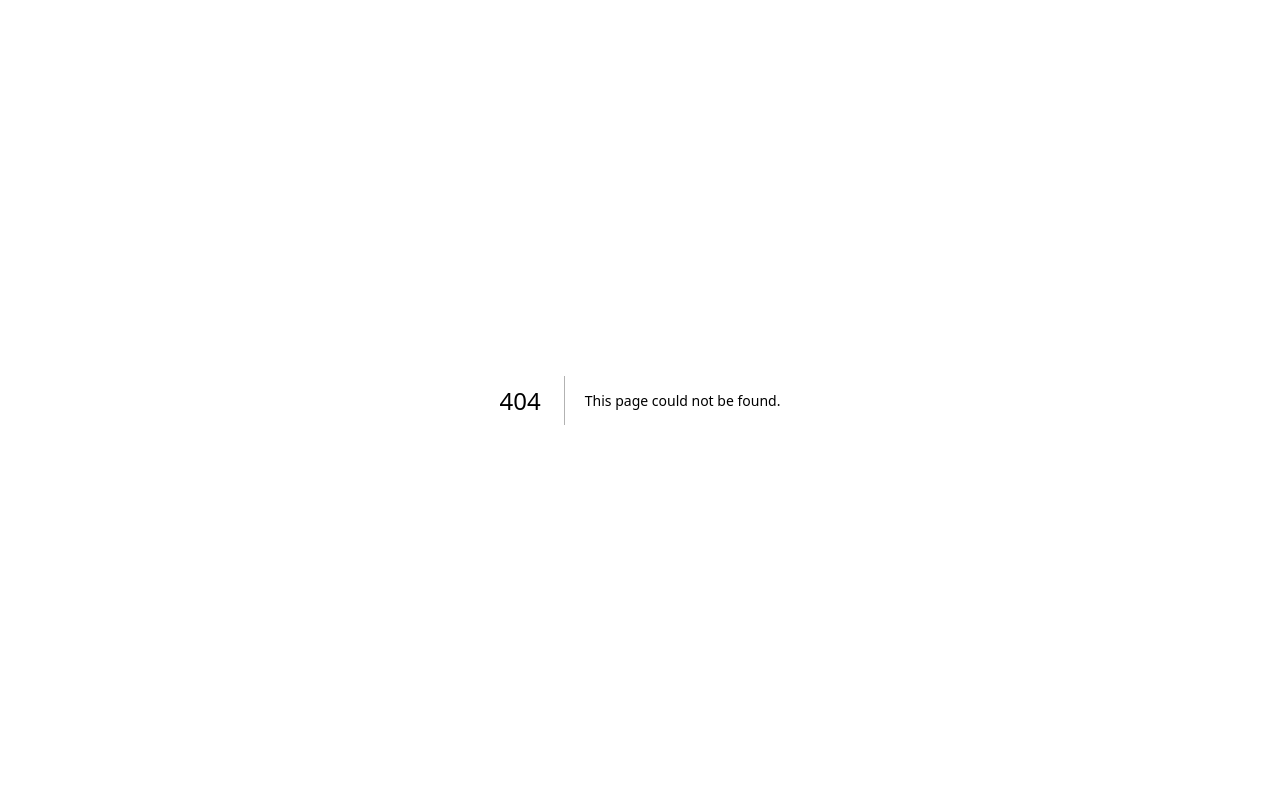
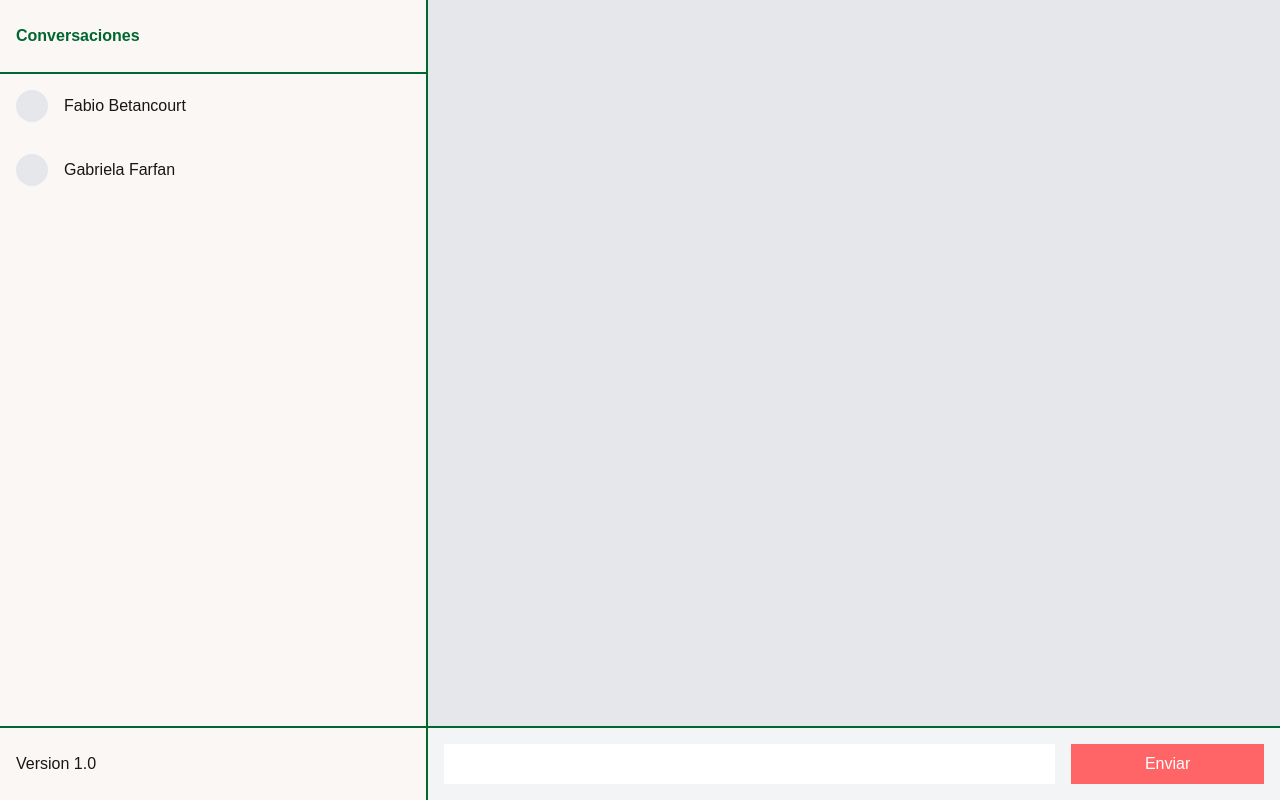
Before and after one commit to fabiobta89/dentales_center, a Next.js app: page /chats in a window 1280 px wide. Before the commit this address had no page. Built offline with nearby package versions, Linux system fonts and the light colour scheme.

Commit message:
Minor changes

```diff
--- /dev/null
+++ b/src/pages/chats/index.js
@@ -0,0 +1,119 @@
+import {useState} from "react";
+
+const chats_example = {
+    chats: [
+        {
+            id: "1",
+            user: {
+                name: "Fabio Betancourt",
+                phone_number: "573003044493"
+            },
+            messages: [
+                {
+                    id: "0",
+                    body: "Hola",
+                    time: "",
+                    owner: true
+                },
+                {
+                    id: "1",
+                    body: "Como Estas?",
+                    time: "",
+                    owner: true
+                }
+            ]
+        },
+        {
+            id: "2",
+            user: {
+                name: "Gabriela Farfan",
+                phone_number: "573005248072"
+            },
+            messages: [
+                {
+                    id: "0",
+                    body: "Hola",
+                    time: "",
+                    owner: true
+                },
+                {
+                    id: "1",
+                    body: "Hola",
+                    time: "",
+                    owner: false
+                }
+            ]
+        }
+    ]
+}
+
+export default function Chats() {
+
+    const [chats, setChats] = useState(chats_example.chats);
+    const [currentChat, setCurrentChat] = useState({});
+
+    function loadChat(chatId) {
+        let chat = chats.find(chat => chat.id === chatId);
+        setCurrentChat(chat);
+    }
+
+    return (
+
+        <div className="relative top-0 bottom-0 left-0 right-0 h-screen flex flex-col justify-stretch fixed w-full">
+            <main className={'flex h-full w-full'}>
+                <div className={'flex h-full w-full'}>
+                    <div className="sidebar relative h-full w-full lg:w-1/2 flex flex-col justify-between">
+                        <div className="options p-4 order-1 border-b-2 border-green-800 font-bold text-green-800">
+                            <span className="flex items-center justify-start h-[40px]">Conversaciones</span>
+                        </div>
+                        <div className="chats h-full overflow-y-auto order-2">
+
+                            {chats.map((chat) => (
+                                <a
+                                    key={"chat_" + chat.id}
+                                    onClick={() => loadChat(chat.id)}
+                                >
+                                    <div className={`chats-item flex p-4 hover:bg-gray-100 hover:cursor-pointer ${chat.id === currentChat.id && 'bg-gray-200'}`}>
+                                        <div className="picture pr-4">
+                                    <span
+                                        className="flex items-center justify-center h-8 w-8 bg-gray-200 rounded-full"></span>
+                                        </div>
+                                        <div className="name flex items-center">{chat.user.name}</div>
+                                    </div>
+                                </a>
+                            ))}
+
+                        </div>
+                        <div className="options p-4 order-3 border-t-2 border-green-800">
+                            <span className="flex items-center justify-start h-[40px]">Version 1.0</span>
+                        </div>
+                    </div>
+                    <div
+                        className="viewer bg-gray-200 h-full w-full border-l-2 border-green-800 flex flex-col justify-between">
+                        <div className="chat p-4 h-max overflow-y-auto grid justify-items-stretch">
+                            {currentChat?.messages?.map((message) => (
+                                <div
+                                    key={"message_" + message.id}
+                                    className={`message bg-white inline-flex px-4 py-1 mb-2 rounded-md ${message.owner ? 'justify-self-end' : 'justify-self-start'}`}>{message.body}</div>
+                            ))}
+                        </div>
+                        <div className="message p-4 bg-gray-100 border-t-2 border-green-800">
+                            <form>
+                                <div className="grid grid-cols-12 gap-4">
+                                    <div className="col-span-9">
+                                        <input type="text" className="bg-white w-full px-4 py-2"/>
+                                    </div>
+                                    <div className="col-span-3">
+                                        <input type="submit" value="Enviar"
+                                               className='bg-red-400 px-4 py-2 w-full text-white'/>
+                                    </div>
+                                </div>
+                            </form>
+                        </div>
+                    </div>
+                </div>
+            </main>
+        </div>
+
+    );
+}
```
